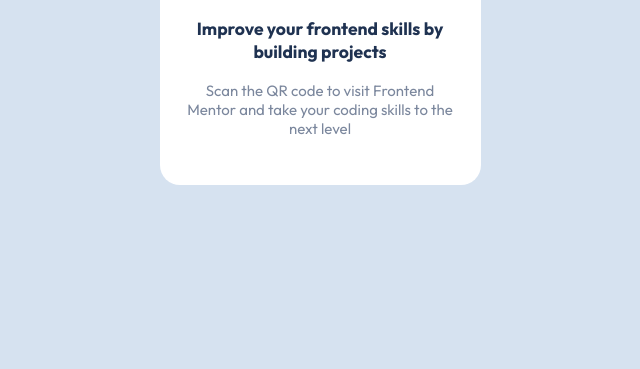
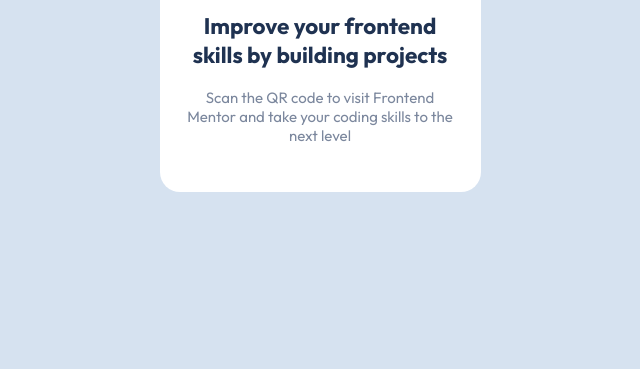
Before and after one commit to dmunoz-git/qr-component, a plain HTML site: page index.html in a window 1280 px wide. Shown: the part 431-800 px from the top of the page, without its empty margins (320-960 px from the left). Drawn offline with Linux system fonts and the light colour scheme.

Commit message:
Modify README.md

```diff
--- a/index.html
+++ b/index.html
@@ -21,9 +21,9 @@
           class="card__image"
         />
         <div class="card__body">
-          <h3 class="card__title">
+          <h2 class="card__title">
             Improve your frontend skills by building projects
-          </h3>
+          </h2>
           <p class="card__text">
             Scan the QR code to visit Frontend Mentor and take your coding
             skills to the next level
```
Also changed, not shown: 1 other file.
